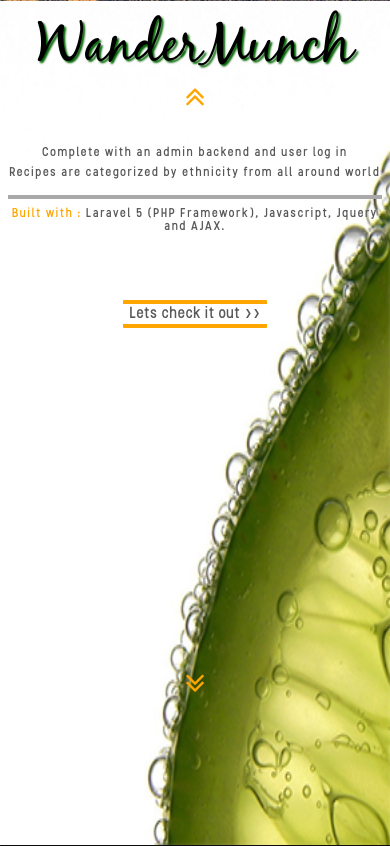
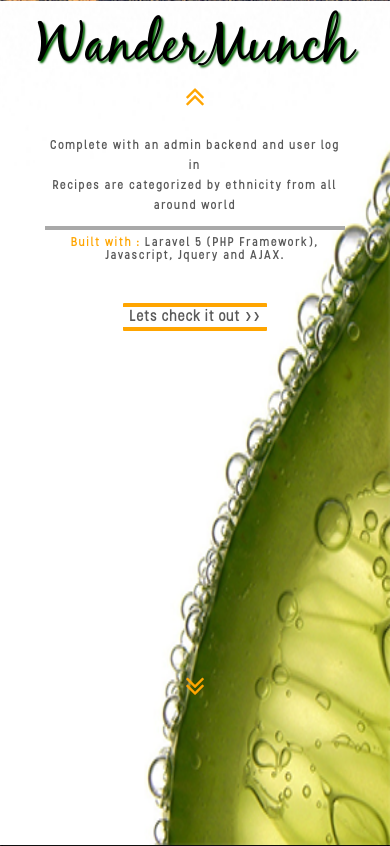
Before and after one commit to YaEhh/old-portfolio, a PHP site: page / in a window 390 px wide. Shown: the part 843-1689 px from the top of the page. Run offline with PHP 8.4, Linux system fonts and the light colour scheme; style sheets or scripts are compiled from the project's sources; some libraries are stand-ins or nearby versions.

Commit message:
mobile version

```diff
--- a/css/media/wandermunch/breakpoint1.css
+++ b/css/media/wandermunch/breakpoint1.css
@@ -8,9 +8,10 @@
       left: 0%;
       width: 90%; }
     body .wandermunch .description {
-      padding-top: 10px;
+      padding-top: 3px;
       height: 15%;
-      width: 100%;
+      width: 80%;
+      margin: auto;
       position: relative;
       font-size: 80%;
       padding-left: 0;
@@ -25,7 +26,7 @@
       position: relative;
       top: 0; }
     body .wandermunch .go-to-div {
-      margin-top: 30px; }
+      margin-top: 40px; }
     body .wandermunch .go-to {
       margin: auto;
       text-align: center;
--- a/css/media/wandermunch/breakpoint1.scss
+++ b/css/media/wandermunch/breakpoint1.scss
@@ -10,13 +10,15 @@
                 width:90%;
             }
             .description {
-                padding-top: 10px;
+                padding-top: 3px;
                 height: 15%;
-                width: 100%;
+                width: 80%;
+                margin:auto;
                 position: relative;
                 font-size: 80%;
                 padding-left: 0;
                 display: block;
+                // text-shadow: 1px 1px 1px black;
                 .built-with {
                     margin-top: -1em;
                 }
@@ -31,7 +33,7 @@
                 top: 0;
             }
             .go-to-div {
-                margin-top: 30px;
+                margin-top: 40px;
             }
             .go-to {
                 margin: auto;
```
Also changed, not shown: 1 other file.
